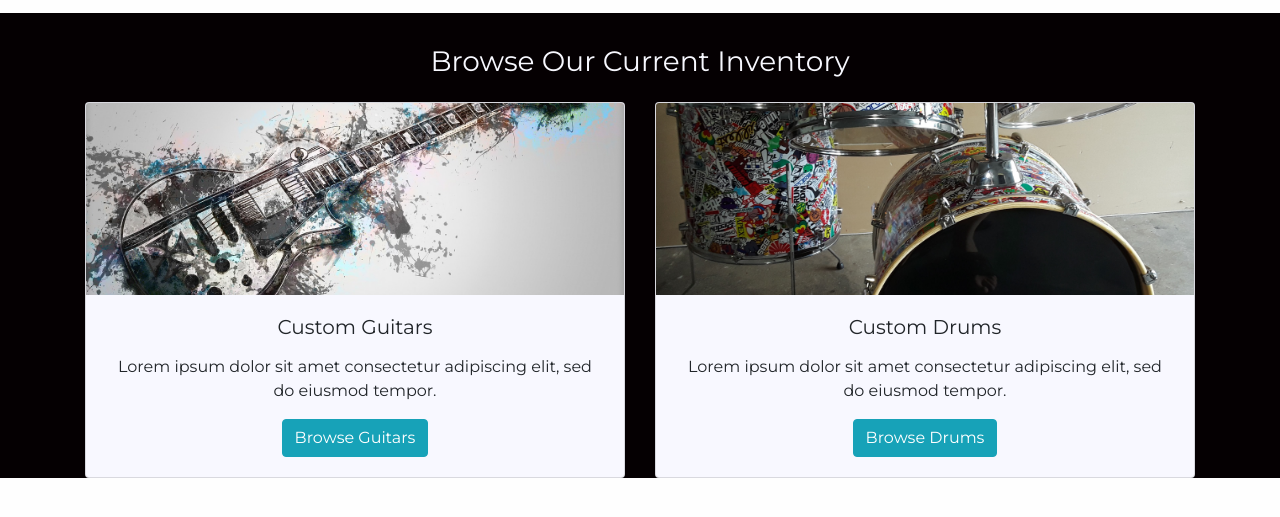
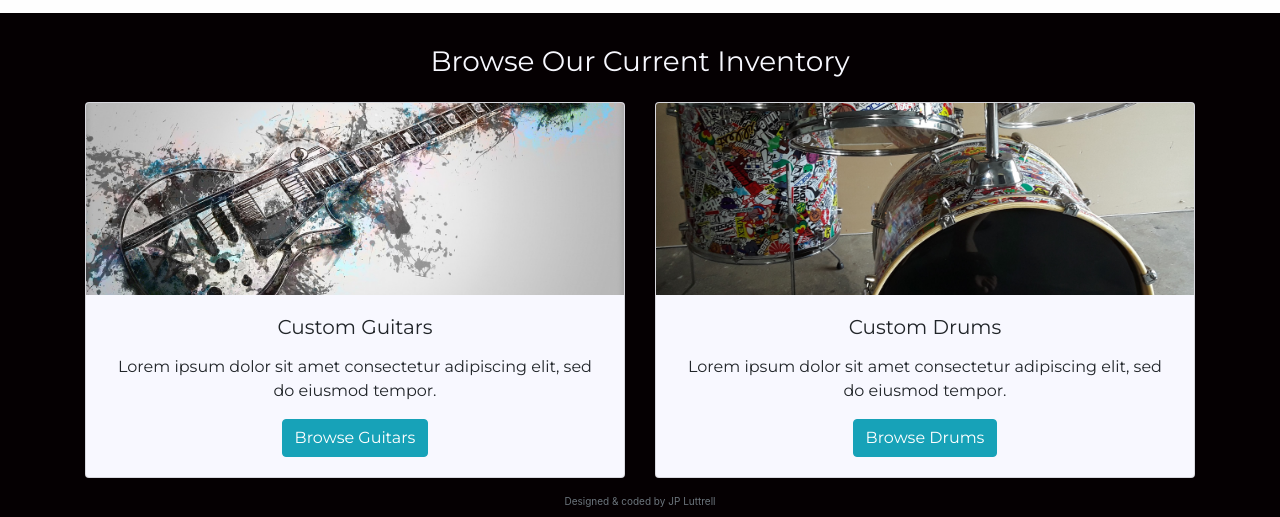
Before and after one commit to SolitaryBlue/FCCLandingPage, a plain HTML site: page index.html in a window 1280 px wide. Shown: the part 1128-1645 px from the top of the page. Before the commit the page ends 1606 px from the top, so only its background shows below. Drawn offline with nearby package versions, Linux system fonts and the light colour scheme.

Commit message:
Update index.html

```diff
--- a/index.html
+++ b/index.html
@@ -126,9 +126,13 @@
             <!-- end row -->
             </div>
         <!-- end container -->
+        <footer class="footer">
+                <div class="container">
+                  <span class="text-muted">Designed & coded by JP Luttrell</span>
+                </div>
+              </footer>
         </div>
-        <footer class="footer">
-          </footer>
+
 </div>
 
 <!-- Bootstrap scripts-->
```
